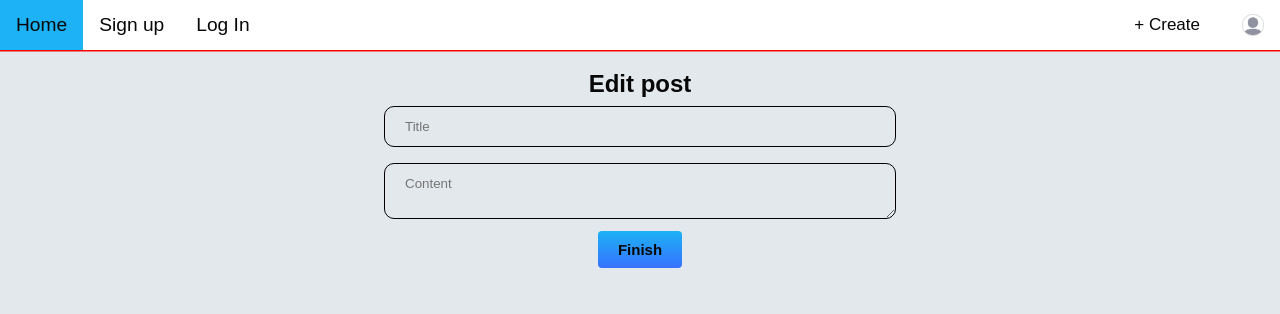
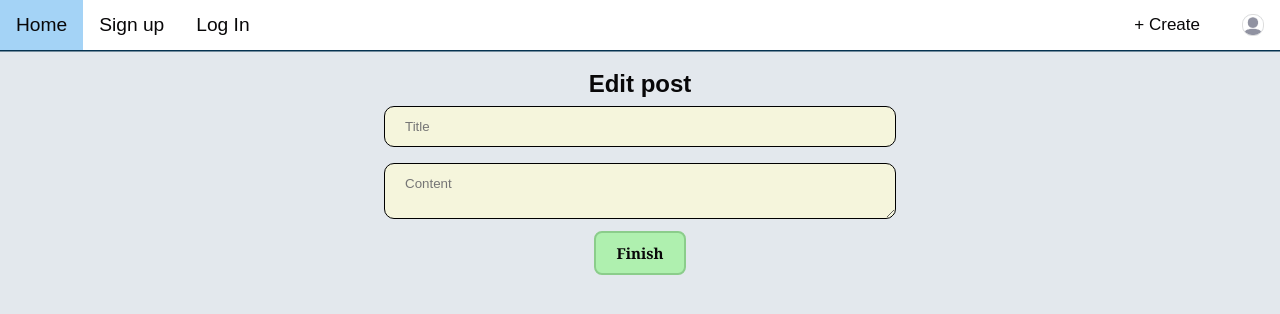
Before and after one commit to golfer69/TT2L-12-Mini-IT-Project-, a Flask app: page /edit/1 in a window 1280 px wide. Shown: the top 314 px of the page. Run offline with Flask 3, Linux system fonts and the light colour scheme; data that the repository does not hold is empty; some libraries are stand-ins or nearby versions.

Commit message:
doing some css

```diff
--- a/static/style.css
+++ b/static/style.css
@@ -36,6 +36,7 @@ input[type='file'] {
 
 input[type='submit'],
 button[type='button'] {
+  font-family:Cambria, Cochin, Georgia, Times, 'Times New Roman', serif;
   padding: 10px 20px;
   font-size: 15px;
   font-weight: bold;
@@ -45,14 +46,15 @@ button[type='button'] {
   outline: none;
   box-shadow: none;
   cursor: pointer;
-  background: var(--blue);
-  background-image: linear-gradient(to bottom, var(--blue-light), var(--blue));
+  border:2px solid rgb(139, 205, 139);
+  background-color:rgb(175, 240, 175);
+  border-radius:8px;
   transition: box-shadow .2s ease;
 }
 
 input[type='submit']:hover,
 button[type='button']:hover {
-  box-shadow: inset 0 -25px 25px var(--blue-light);
+  background-color:rgb(196, 226, 206);
 }
 
 /* nav bar css */
@@ -62,9 +64,9 @@ button[type='button']:hover {
   top: 0;
   width: 100%;
   font-size: 120%;
-  box-shadow: 0px 1.5px red;
+  box-shadow: 0px 1.5px rgb(6, 51, 81);
   z-index:  2;
-  background-color: white;
+  background-color:white
 }
 
 .navigation a,
@@ -77,11 +79,11 @@ button[type='button']:hover {
   text-decoration: none;
   box-sizing: border-box;
   margin: 0 auto;
-  background-color: white;
+  background-color:white;
 }
 
 .navigation a:hover {
-  background: var(--blue-light);
+  background-color:rgb(164, 211, 246);
   color: var(--almost-black);
 }
 
@@ -180,6 +182,7 @@ input[type=text] {
   margin: 8px 0;
   box-sizing: border-box;
   border: 1px solid black;
+  background-color:beige;
   border-radius: 10px;
 }
 
@@ -191,6 +194,7 @@ input[type=text] {
   margin: 8px 0;
   box-sizing: border-box;
   border: 1px solid black;
+  background-color:beige;
   border-radius: 10px;
 }
 
@@ -312,7 +316,7 @@ input[type=text] {
   margin: 0;
   padding: 0;
   width: 19vw;
-  background-color: var(--almost-white);
+  background-color:rgb(41, 80, 111);
   position: fixed;
   height: 100%;
   overflow: auto;
@@ -324,6 +328,8 @@ input[type=text] {
   padding: 16px;
   text-decoration: none;
   border-radius: 5px;
+  background-color:rgb(41, 80, 111);
+
 }
 
 .sidebar a:hover:not(.active) {
```
